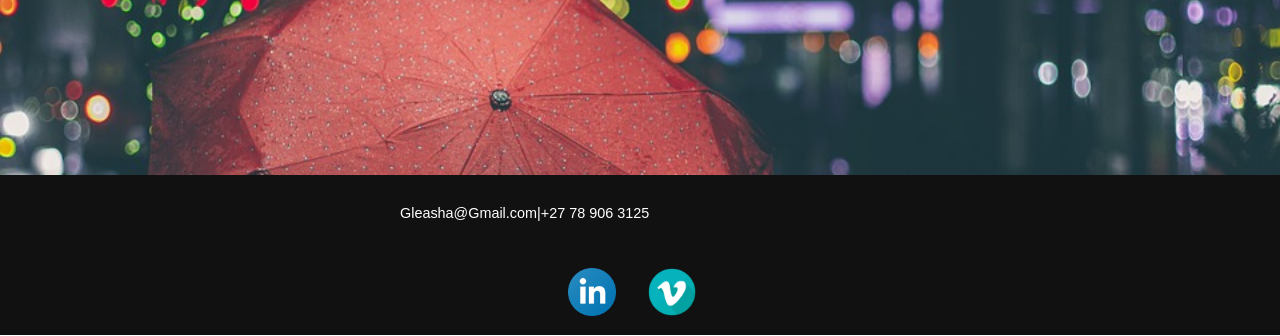
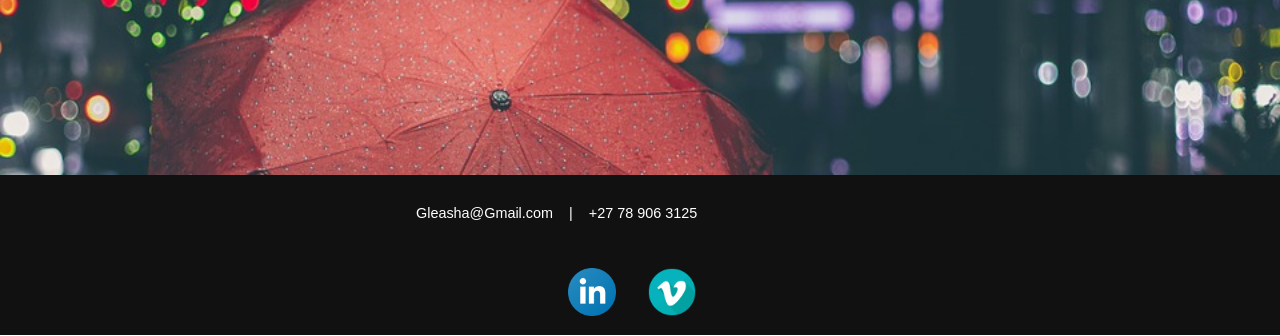
Before and after one commit to MyLeasha/LeashedLeasha, a PHP site: page / in a window 1280 px wide. Shown: the part 2421-2757 px from the top of the page. Run offline with PHP 8.4, Linux system fonts and the light colour scheme.

Commit message:
Update styleSheet.css

```diff
--- a/app/CSS/styleSheet.css
+++ b/app/CSS/styleSheet.css
@@ -283,7 +283,7 @@
 }
 .contectdetails p {
     display: block;
-    margin-left: auto;
+    margin-left: 1rem;
     margin-right: auto;
     float: left;
     color: white;
```
